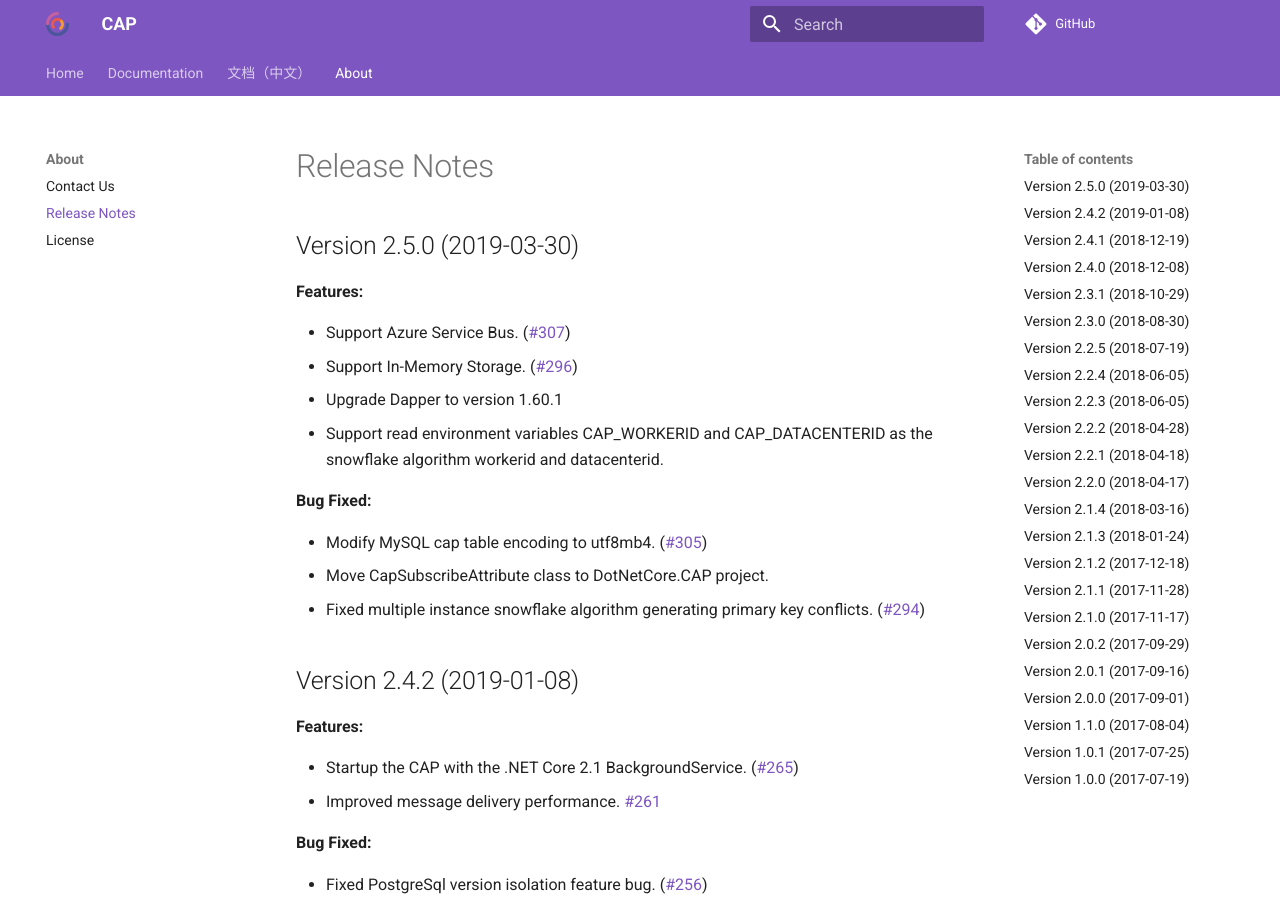
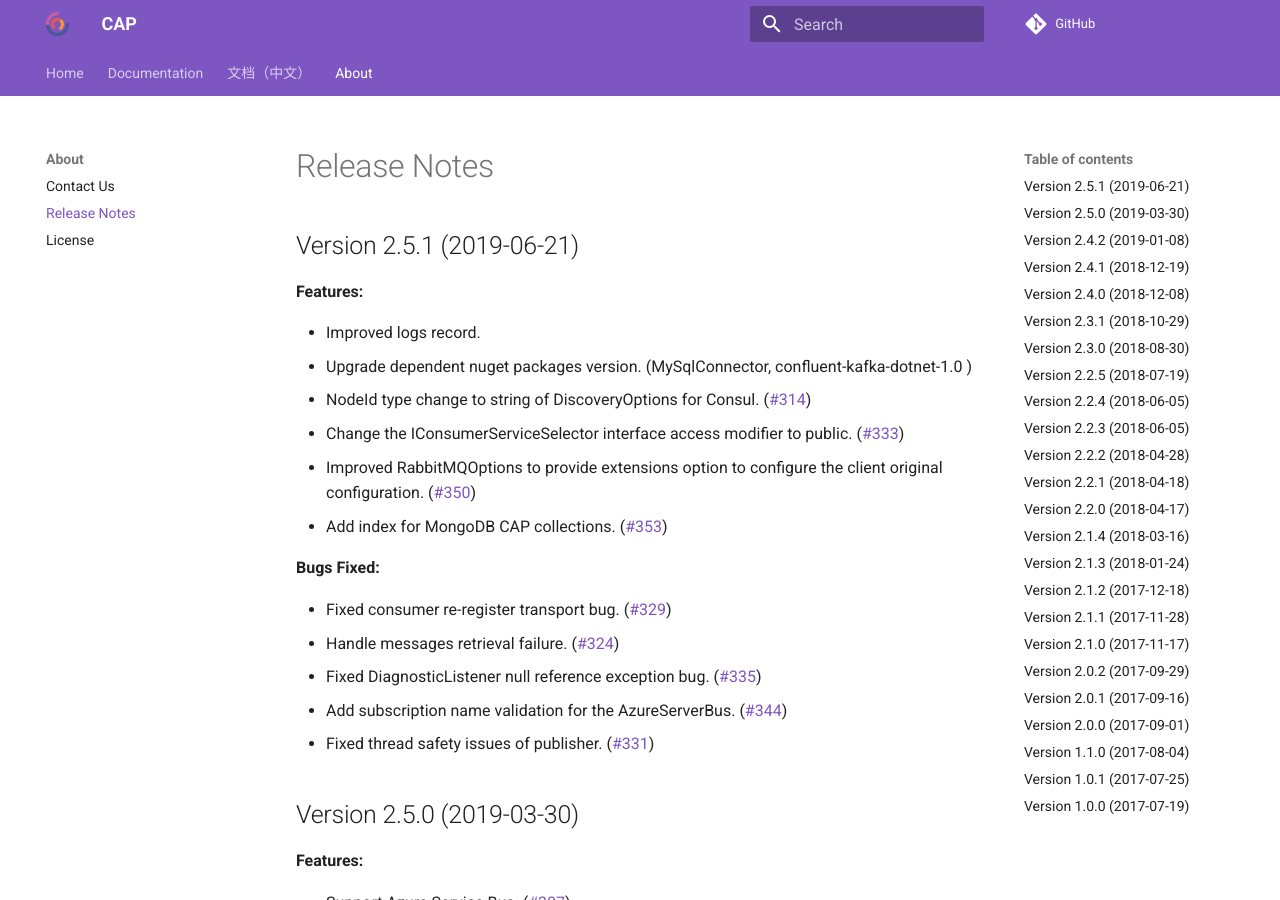
Before and after one commit to dotnetcore/CAP, an MkDocs documentation site: the page built from docs/content/about/release-notes.md, in a window 1280 px wide and 900 px high. Built offline with MkDocs 1.6.1 and Material for MkDocs 9.7.7, drawn with Linux system fonts in a browser that asks for light colours; comment, search, counter and statistics services are not loaded.

Commit message:
update docs

```diff
--- a/docs/content/about/release-notes.md
+++ b/docs/content/about/release-notes.md
@@ -1,4 +1,23 @@
 # Release Notes
+
+## Version 2.5.1 (2019-06-21)
+
+**Features:**
+
+* Improved logs record.
+* Upgrade dependent nuget packages version. (MySqlConnector, confluent-kafka-dotnet-1.0 )
+* NodeId type change to string of DiscoveryOptions for Consul. (#314)
+* Change the IConsumerServiceSelector interface access modifier to public. (#333)
+* Improved RabbitMQOptions to provide extensions option to configure the client original configuration. (#350)
+* Add index for MongoDB CAP collections. (#353)
+
+**Bugs Fixed:**
+
+* Fixed consumer re-register transport bug. (#329)
+* Handle messages retrieval failure. (#324)
+* Fixed DiagnosticListener  null reference exception bug. (#335)
+* Add subscription name validation for the AzureServerBus. (#344)
+* Fixed thread safety issues of publisher. (#331)
 
 ## Version 2.5.0 (2019-03-30)
 
```
Also changed, not shown: docs/content/about/license.md (+1 -1 lines), docs/content/user-guide/zh/cap/idempotence.md (+3 -3 lines).
